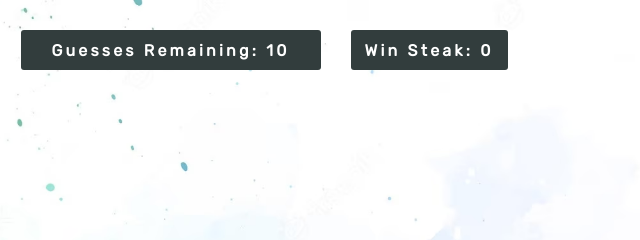
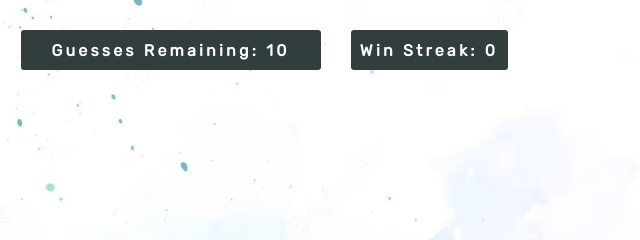
Before and after one commit to luke-welbourn/javascript-game, a website built with Vite: page index.html in a window 1280 px wide. Shown: the top 240 px of the page, 451-1091 px from the left. Built offline with nearby package versions, Linux system fonts and the light colour scheme.

Commit message:
minor spelling mistakes fixed.

```diff
--- a/index.html
+++ b/index.html
@@ -14,7 +14,7 @@
           <div class="remaining-flips">Guesses Remaining: 10</div>
         </div>
         <div>
-          <div class="games-won">Win Steak: 0</div>
+          <div class="games-won">Win Streak: 0</div>
         </div>
       </div>
       <div class="board-container" id="board-container__backup"></div>
```
